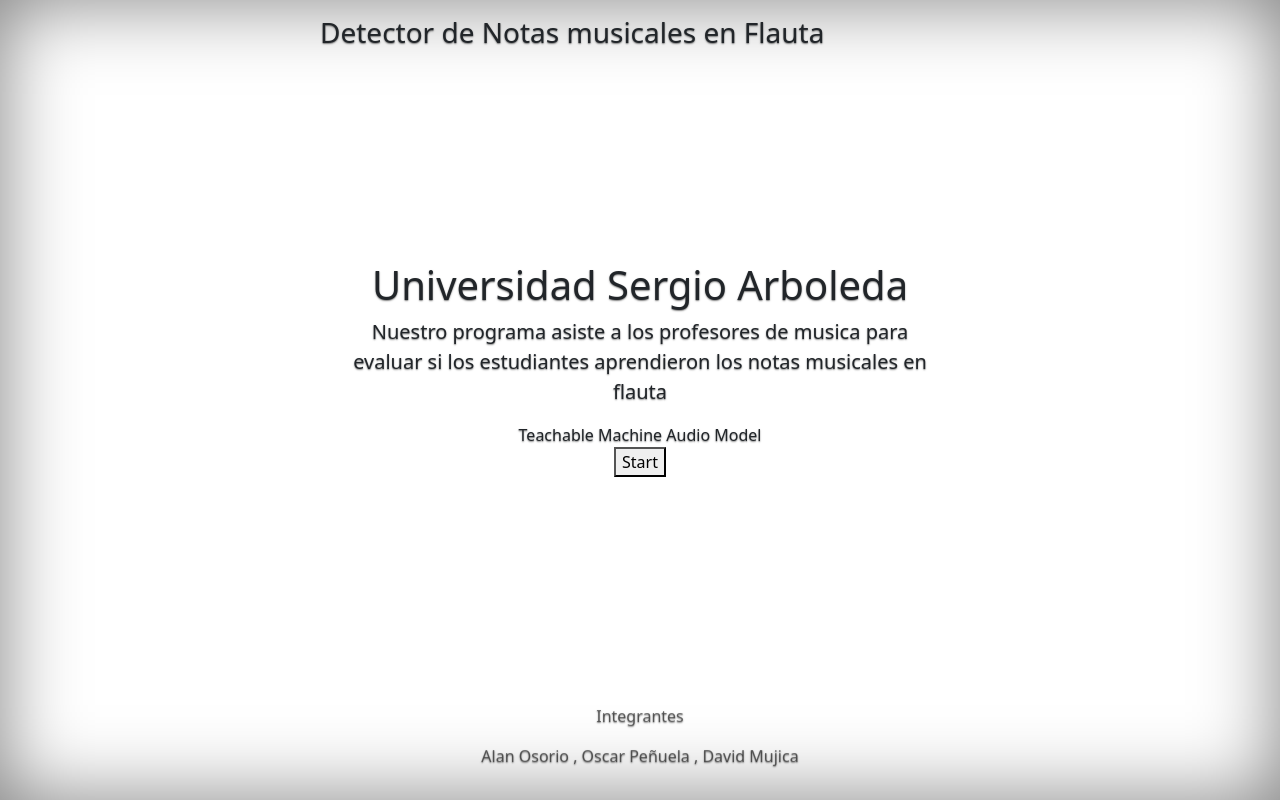
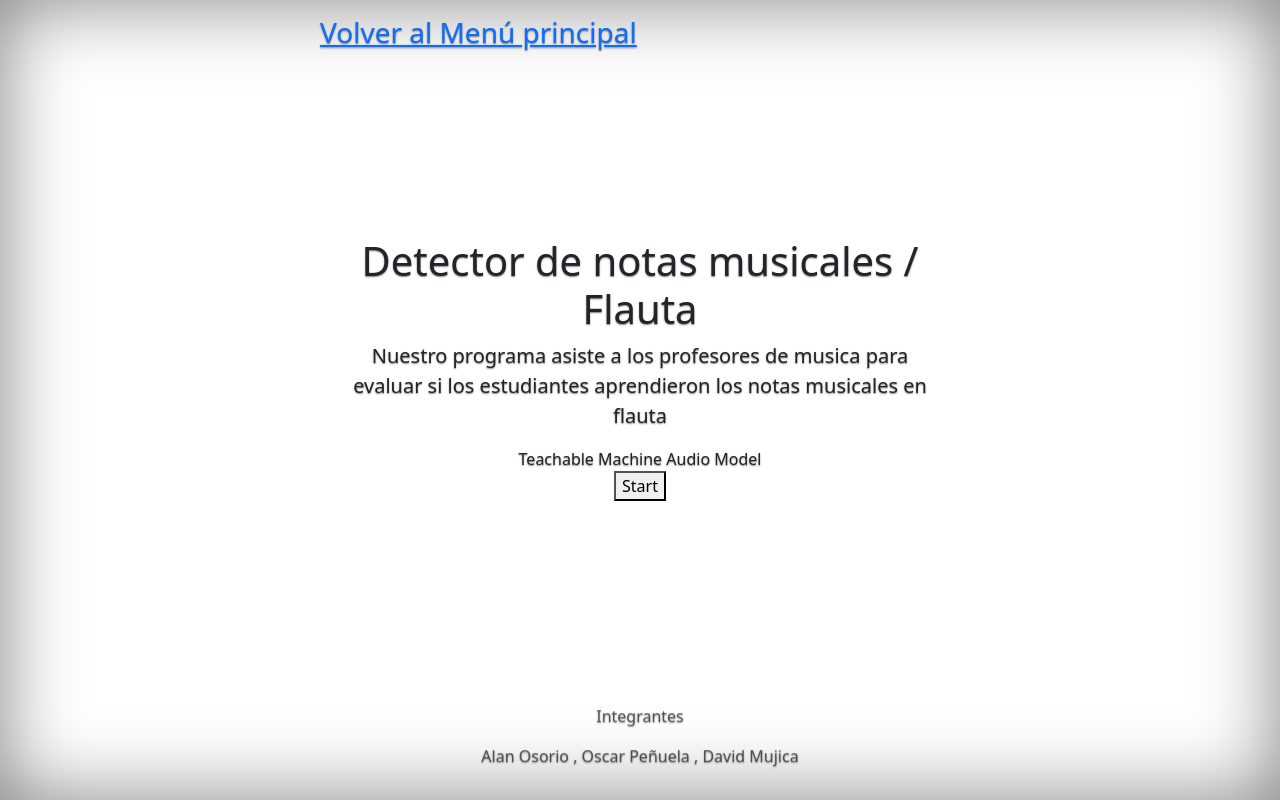
Before and after one commit to leomujo/notasmusicalessa.github.io, a plain HTML site: page index.html in a window 1280 px wide. Drawn offline with nearby package versions, Linux system fonts and the light colour scheme.

Commit message:
Update index.html
linea 68

```diff
--- a/index.html
+++ b/index.html
@@ -65,7 +65,7 @@
 <div class="cover-container d-flex w-100 h-100 p-3 mx-auto flex-column">
   <header class="mb-auto">
     <div>
-      <h3 class="float-md-start mb-0">Detector de Notas musicales en Flauta</h3>
+      <h3 class="float-md-start mb-0"><a href="https://leomujo.github.io/Redes_Neuronales_IA/">Volver al Menú principal</a></h3>
       <nav class="nav nav-masthead justify-content-center float-md-end">
 
       </nav>
@@ -73,7 +73,7 @@
   </header>
 
   <main class="px-3">
-    <h1>Universidad Sergio Arboleda </h1>
+    <h1>Detector de notas musicales / Flauta </h1>
     <p class="lead">Nuestro programa asiste a los profesores de musica para evaluar si los estudiantes aprendieron los notas musicales en flauta</p>
     <p class="lead">
       <div>Teachable Machine Audio Model</div>
```
